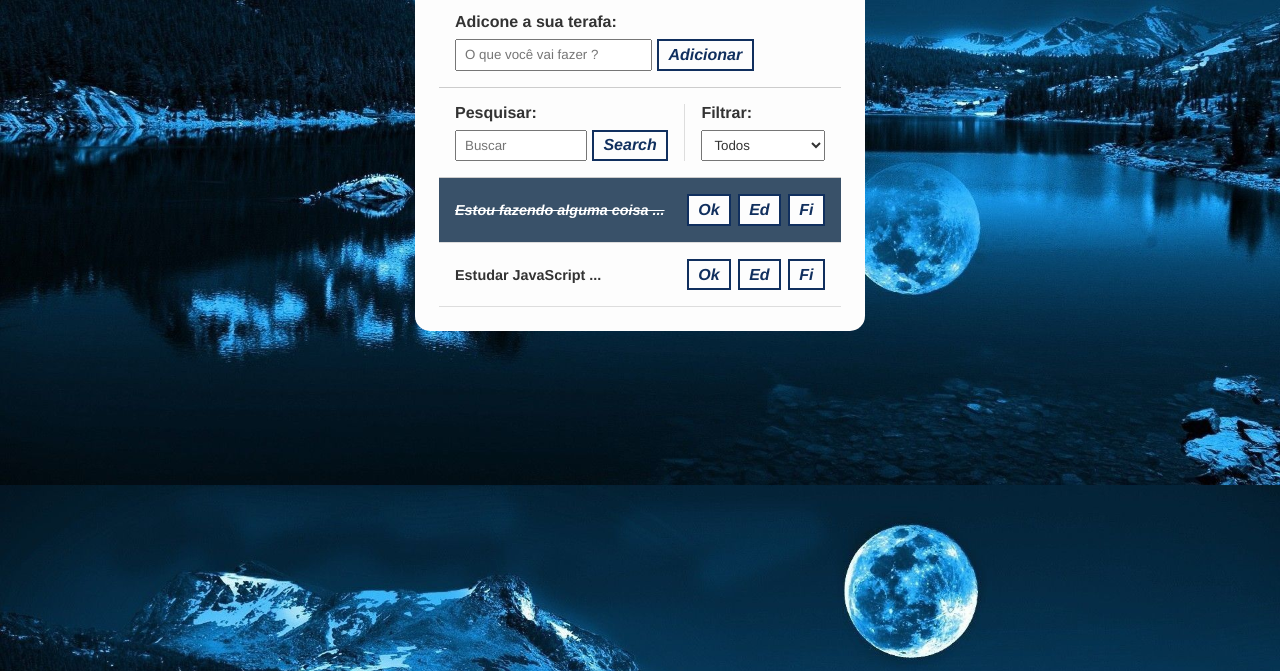
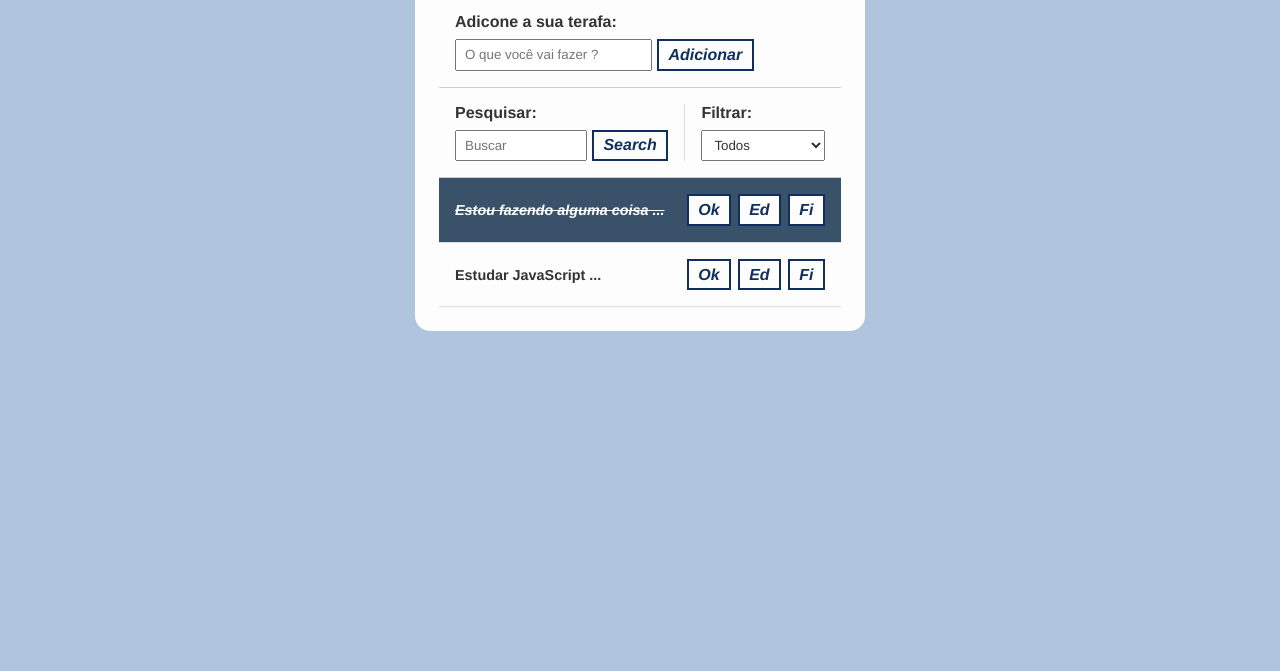
Before and after one commit to cezar-deev/App_Tarefas_JS, a plain HTML site: page index.html in a window 1280 px wide. Shown: the part 129-800 px from the top of the page. Drawn offline with Linux system fonts and the light colour scheme.

Commit message:
Mudei o background

```diff
--- a/css/styles.css
+++ b/css/styles.css
@@ -8,9 +8,11 @@
 }
 
 body {
-    background-image: url(/fundo.jpg); /* imagem fundo */
-    background-position: center; /* centralizar */
+    /*background-image: url(/fundo.jpg);
+    background-position: center; /* centralizar
     background-size: cover; /* se a iagem for muito grance, ela se adapta a tel */
+
+    background: #B0C4DE;
 }
 
 button {
```
